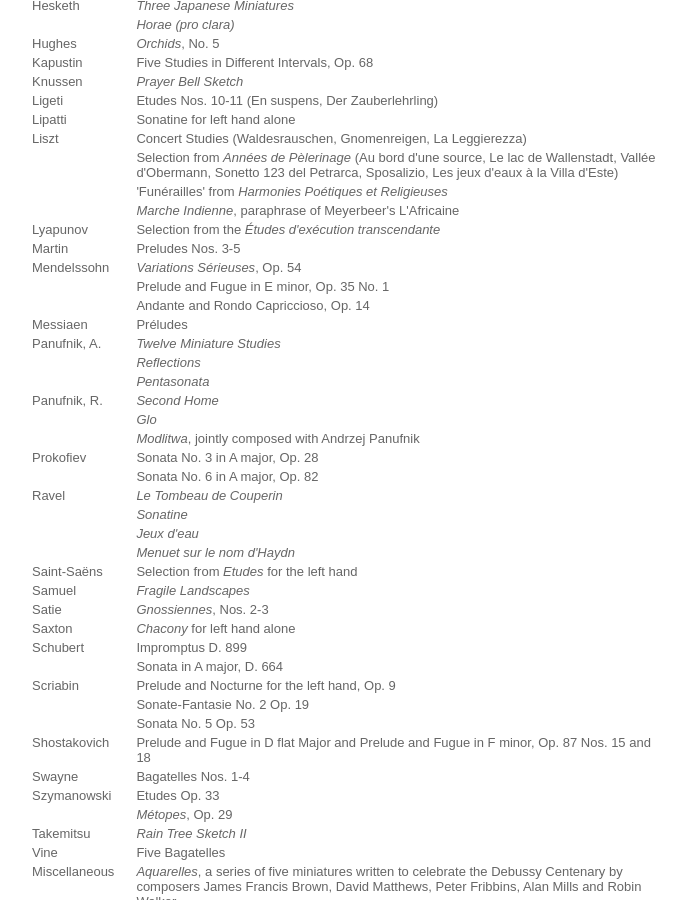
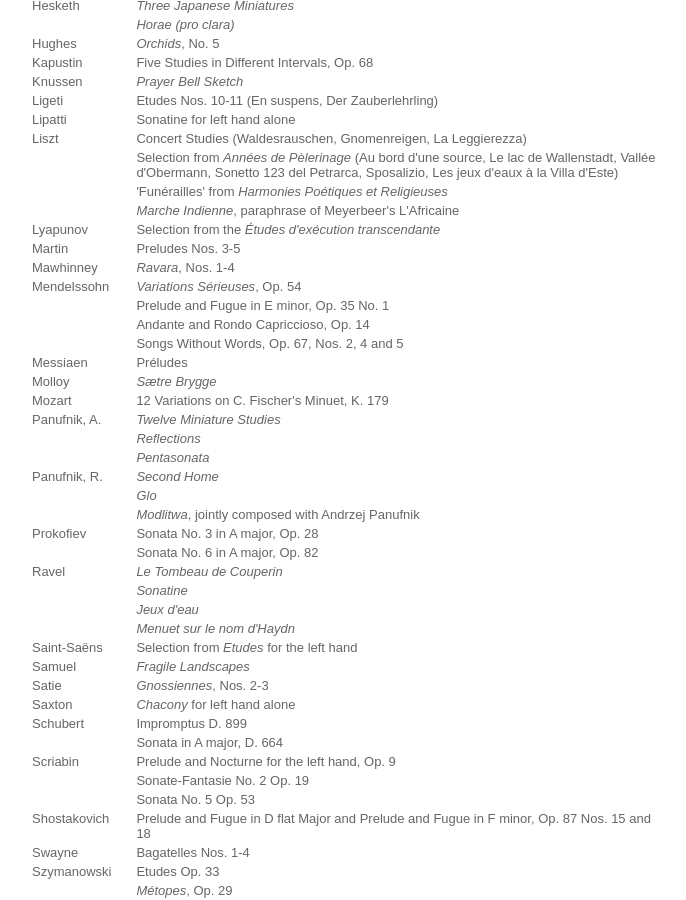
Before and after one commit to hammonc/clarehammond.com, a Jekyll site: the page built from solo-repertoire.html, in a window 1280 px wide and 900 px high, scrolled down 742 px. Shown: the whole window, without its empty margins (290-976 px from the left). Built offline with Jekyll 4.4.1, drawn with Linux system fonts in a browser that asks for light colours.

Commit message:
rep update

```diff
--- a/chamber-repertoire.html
+++ b/chamber-repertoire.html
@@ -107,6 +107,9 @@ layout: repertoire
 
 <h4>DEBUSSY</h4>
 <p>Sonata in G minor for violin and piano</p>
+
+<h4>DUDDELL</h4>
+<p><em>All Stars Aligned</em></p>
 
 <h4>FAURÉ</h4>
 <p>Sonata No. 1 in A, Op. 13 (1876)</p>
--- a/solo-repertoire.html
+++ b/solo-repertoire.html
@@ -47,10 +47,14 @@ layout: repertoire
     <tr><td></td><td><em>Marche Indienne</em>, paraphrase of Meyerbeer's L'Africaine</td></tr>
     <tr><td>Lyapunov</td><td>Selection from the <em>&#201tudes d'ex&#233;cution transcendante</em></td></tr>
     <tr><td>Martin</td><td>Preludes Nos. 3-5</td></tr>
+    <tr><td>Mawhinney</td><td><em>Ravara</em>, Nos. 1-4</td></tr>
     <tr><td>Mendelssohn</td><td><em>Variations Sérieuses</em>, Op. 54</td></tr>
     <tr><td></td><td>Prelude and Fugue in E minor, Op. 35 No. 1</td></tr>
     <tr><td></td><td>Andante and Rondo Capriccioso, Op. 14</td></tr>
+    <tr><td></td><td>Songs Without Words, Op. 67, Nos. 2, 4 and 5</td></tr>
     <tr><td>Messiaen</td><td>Préludes</td></tr>
+    <tr><td>Molloy</td><td><em>Sætre Brygge</em></td></tr>
+    <tr><td>Mozart</td><td>12 Variations on C. Fischer's Minuet, K. 179</td></tr>
     <tr><td>Panufnik, A.</td><td><em>Twelve Miniature Studies</em></td></tr>
     <tr><td></td><td><em>Reflections</em></td></tr>
     <tr><td></td><td><em>Pentasonata</em></td></tr>
```
